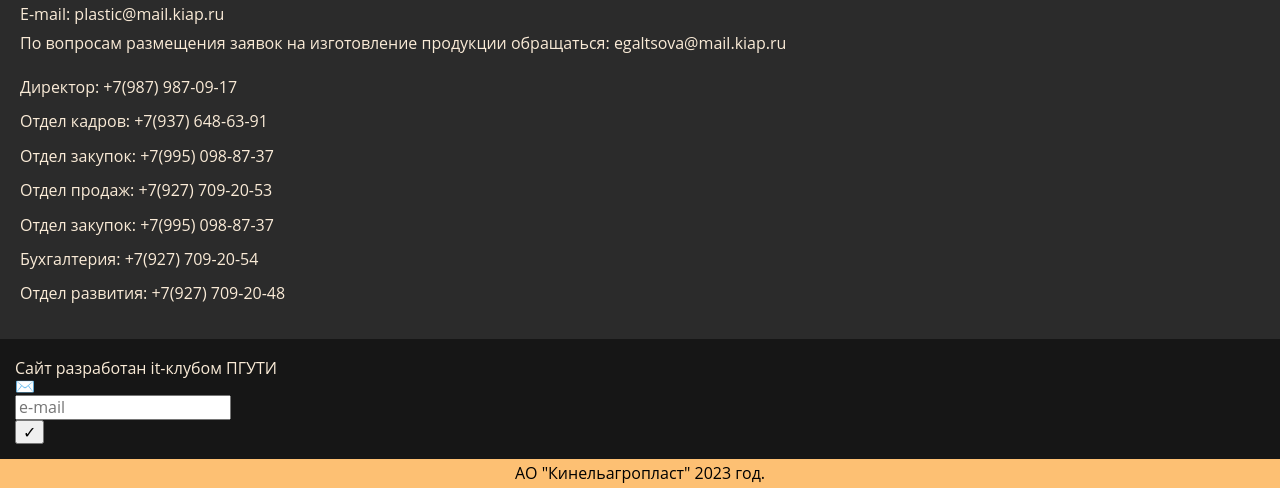
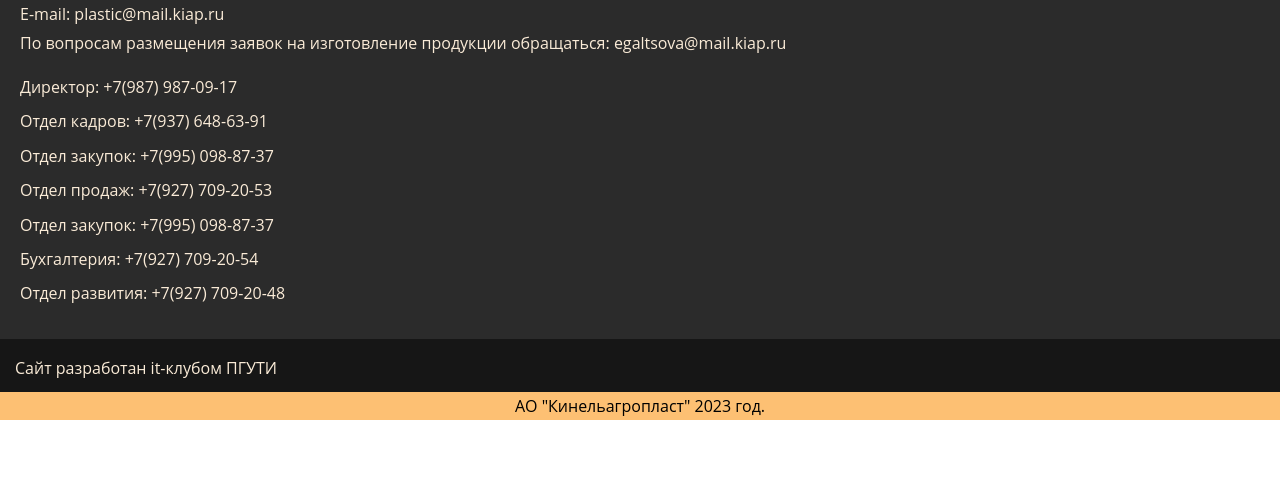
Before and after one commit to SmerchProsto/kinelPrjct, a plain HTML site: page contactis.html in a window 1280 px wide. Shown: the part 779-1267 px from the top of the page. After the commit the page ends 1199 px from the top, so only its background shows below. Drawn offline with Linux system fonts and the light colour scheme.

Commit message:
delete email form

```diff
--- a/contactis.html
+++ b/contactis.html
@@ -105,11 +105,6 @@
             <div class="links">
                 <div class="link"><a href="https://vk.com/itclub_psuti">Сайт разработан it-клубом ПГУТИ</a></div>
             </div>
-            <form class="email">
-                <div class="envelope">✉️</div>
-                <input type="email" name="auth_email" placeholder="e-mail" required >
-                <div class="btn"><input class="inputSub" type="submit" value="✓"/></div>
-            </form>
         </div>
     </footer>
     <div class="underFooter">
```
